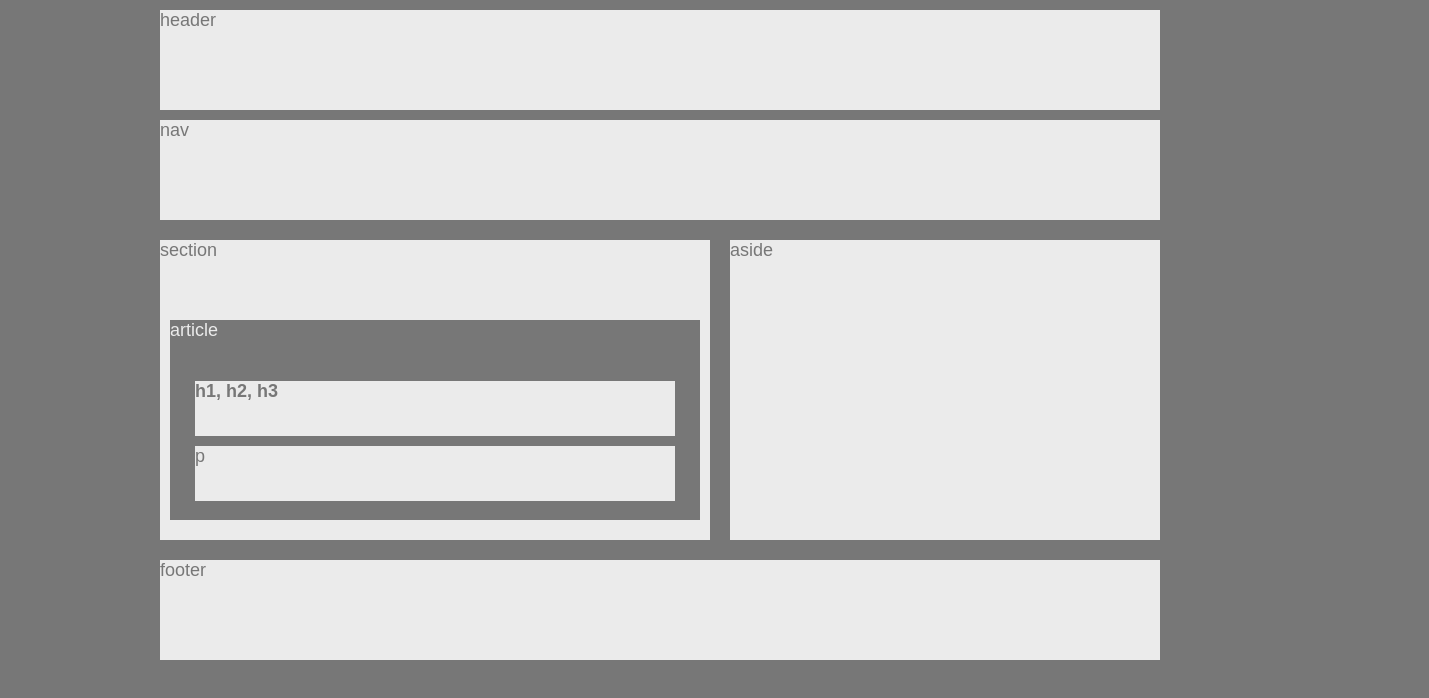
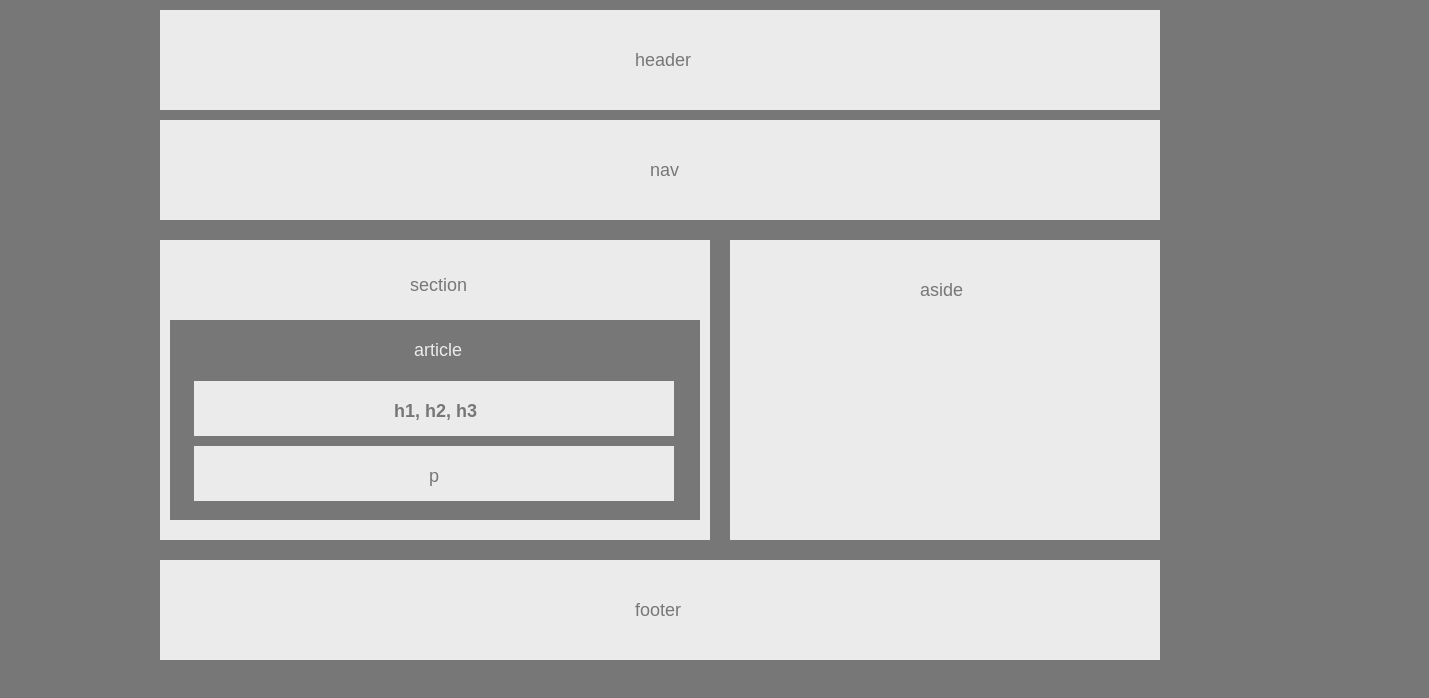
Before and after one commit to minori-fh/HW-Wireframe, a plain HTML site: page index.html in a window 1280 px wide. Shown: the whole page, 1429 px wide, since content can reach past the window. Drawn offline with Linux system fonts and the light colour scheme.

Commit message:
add padding

```diff
--- a/style.css
+++ b/style.css
@@ -18,6 +18,7 @@ header {
     width: 1000px;
     margin-bottom: 10px;
     margin-top: 10px;
+    padding: 40px 20px 20px 475px;
 }
 
 nav {
@@ -26,6 +27,7 @@ nav {
     width: 1000px;
     margin-bottom: 20px;
     margin-top: 10px;
+    padding: 40px 20px 20px 490px;
 }
 
 section {
@@ -34,6 +36,7 @@ section {
     width: 550px;
     float: left;
     margin-right: 20px;
+    padding: 35px 20px 60px 250px;
 }
 
 aside {
@@ -41,6 +44,7 @@ aside {
     height: 300px;
     width: 430px;
     float: left;
+    padding: 40px 20px 60px 190px;
 }
 
 .clearfix::after {
@@ -55,6 +59,7 @@ footer {
     width: 1000px;
     margin-bottom: 10px;
     margin-top: 20px;
+    padding: 40px 20px 20px 475px;
 }
 
 #article {
@@ -66,6 +71,7 @@ footer {
     z-index: 1;
     margin-top: 80px;
     margin-left: 10px;
+    padding: 20px 20px 60px 244px;
 }
 
 #h1h2h3 {
@@ -73,8 +79,9 @@ footer {
     color: #777;
     height: 55px;
     width: 480px;
-    margin-top: 40px;
-    margin-left: 25px;
+    margin-top: 20px;
+    margin-left: -220px;
+    padding: 20px 30px 20px 200px;
 }
 
 #p {
@@ -83,5 +90,6 @@ footer {
     height: 55px;
     width: 480px;
     margin-top: 10px;
-    margin-left: 25px;
+    margin-left: -220px;
+    padding: 20px 30px 20px 235px;
 }
```
